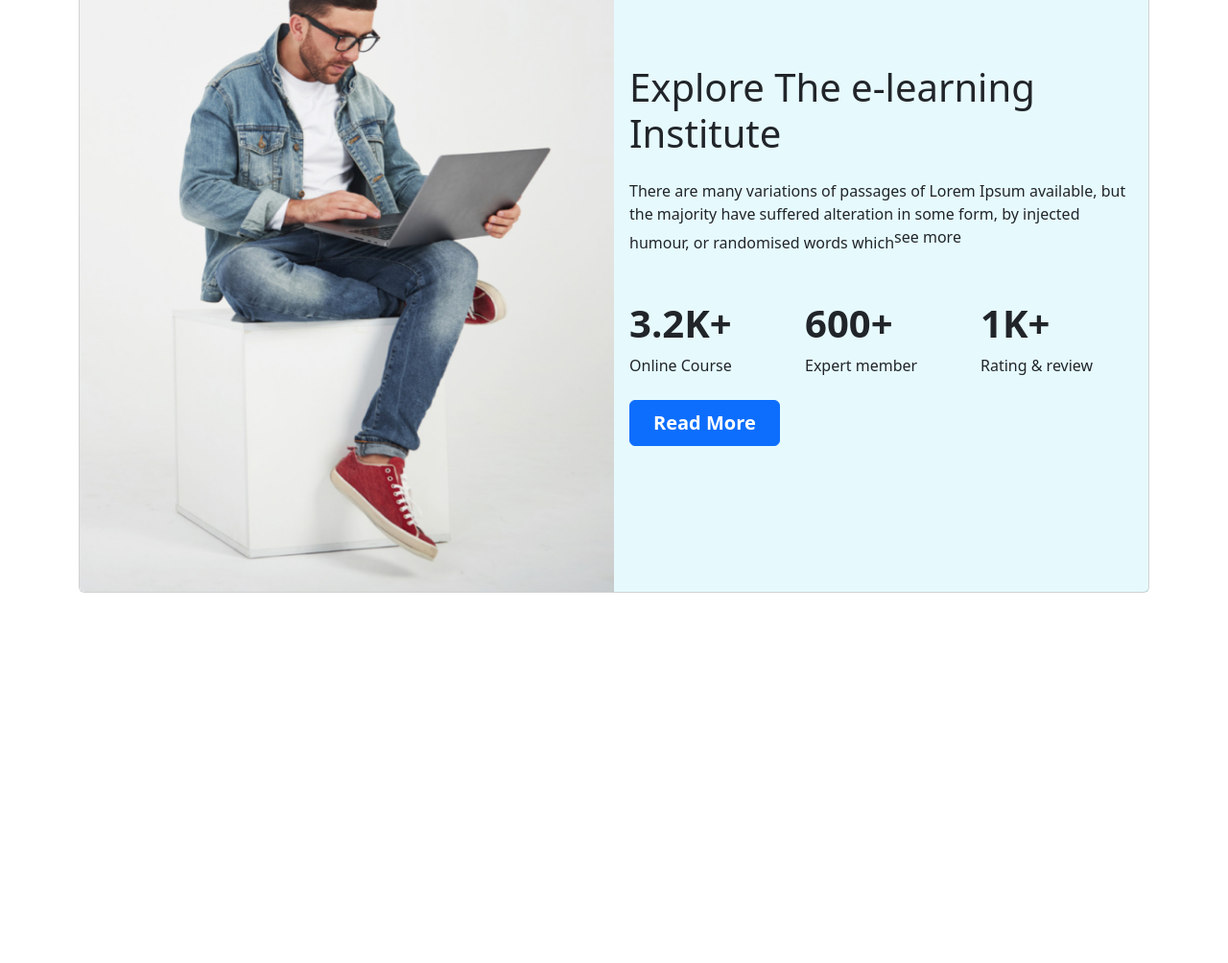
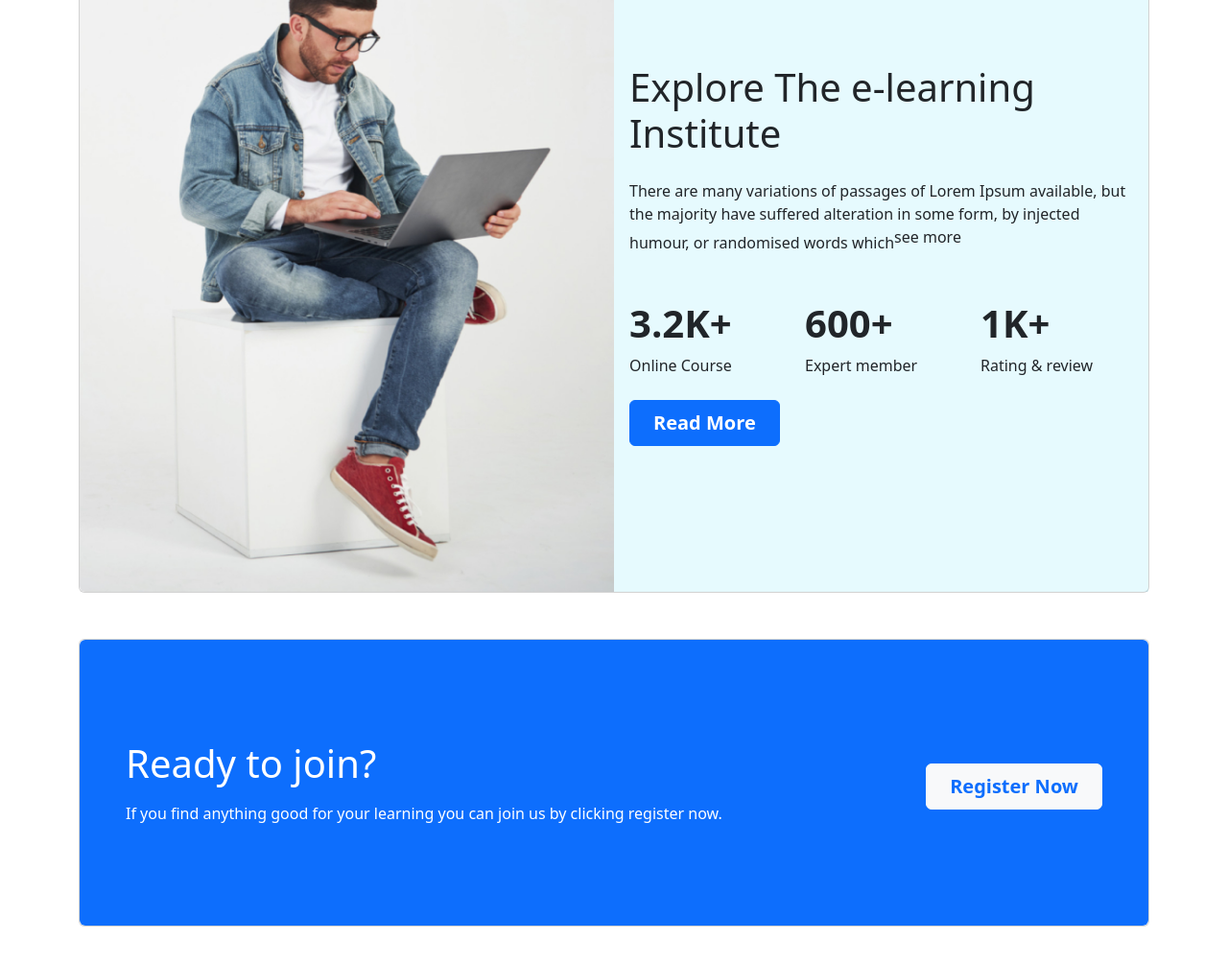
Before and after one commit to Rahmat-Ullah/edTech-website, a plain HTML site: page index.html in a window 1280 px wide. Shown: the part 1814-2818 px from the top of the page at 96% size. Before the commit the page ends 2480 px from the top, so only its background shows below. Drawn offline with nearby package versions, Linux system fonts and the light colour scheme.

Commit message:
ready to join part added

```diff
--- a/index.html
+++ b/index.html
@@ -237,6 +237,21 @@
             </div>
         </section>
         <!-- e-learning section end -->
+        <!-- join start -->
+        <section class="container mt-5">
+            <div class="card mb-5 col-lg-12" style="height: 300px;">
+                <div class="card-body d-flex justify-content-between align-items-center p-5 bg-primary rounded-2">
+                    <div>
+                        <h1 class="card-title text-white mb-3">Ready to join?</h1>
+                        <p class="card-text text-white">If you find anything good for your learning you can join us by clicking
+                            register now.</p>
+                    </div>
+                    <div class="mt-2"><a class="btn btn-light text-primary fs-5 fw-bold px-4 py-2" href="">Register Now</a>
+                    </div>
+                </div>
+            </div>
+        </section>
+        <!-- join end -->
     </main>
     <!-- JavaScript Bundle with Popper -->
     <script src="https://cdn.jsdelivr.net/npm/bootstrap@5.2.0/dist/js/bootstrap.bundle.min.js"
```
